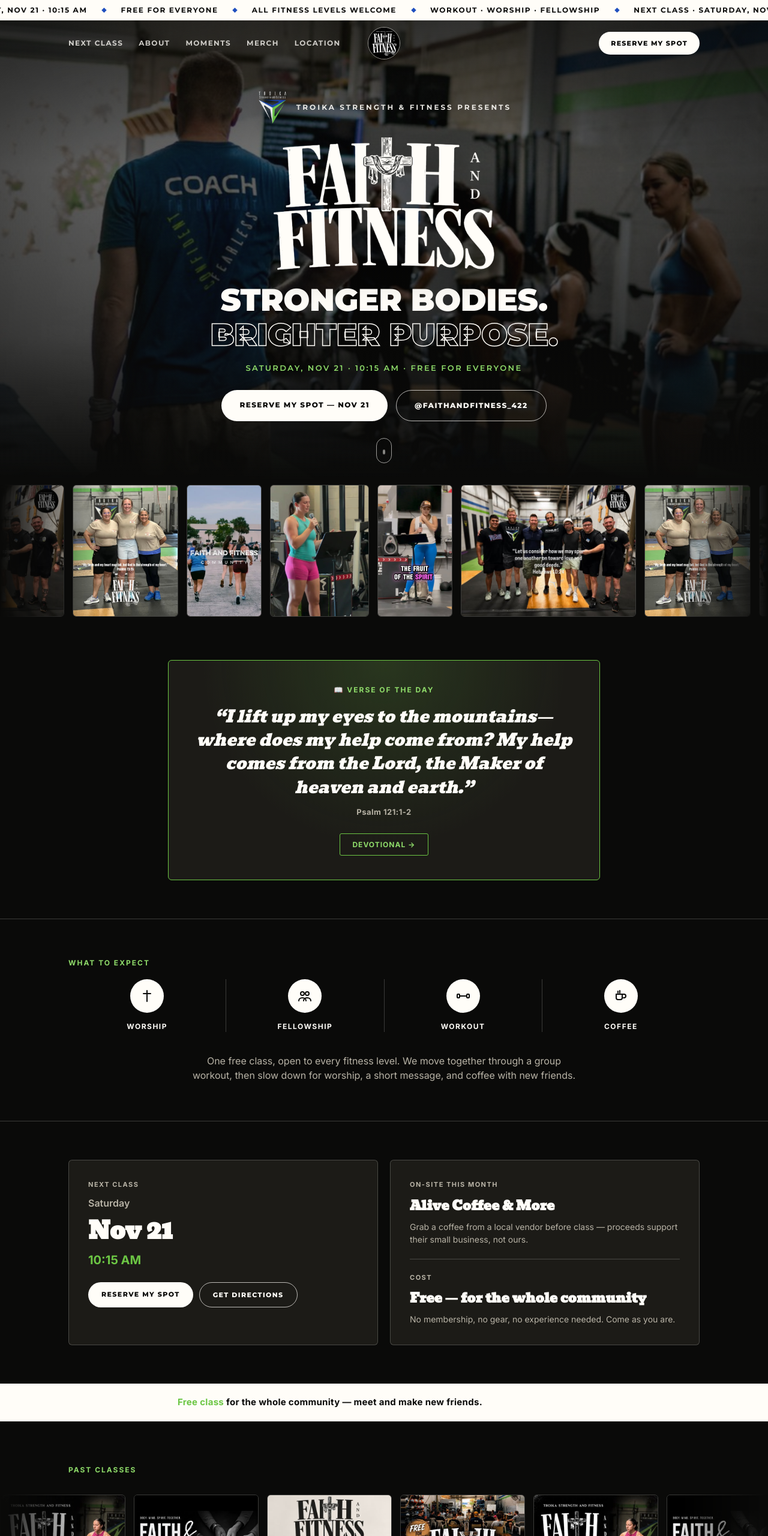
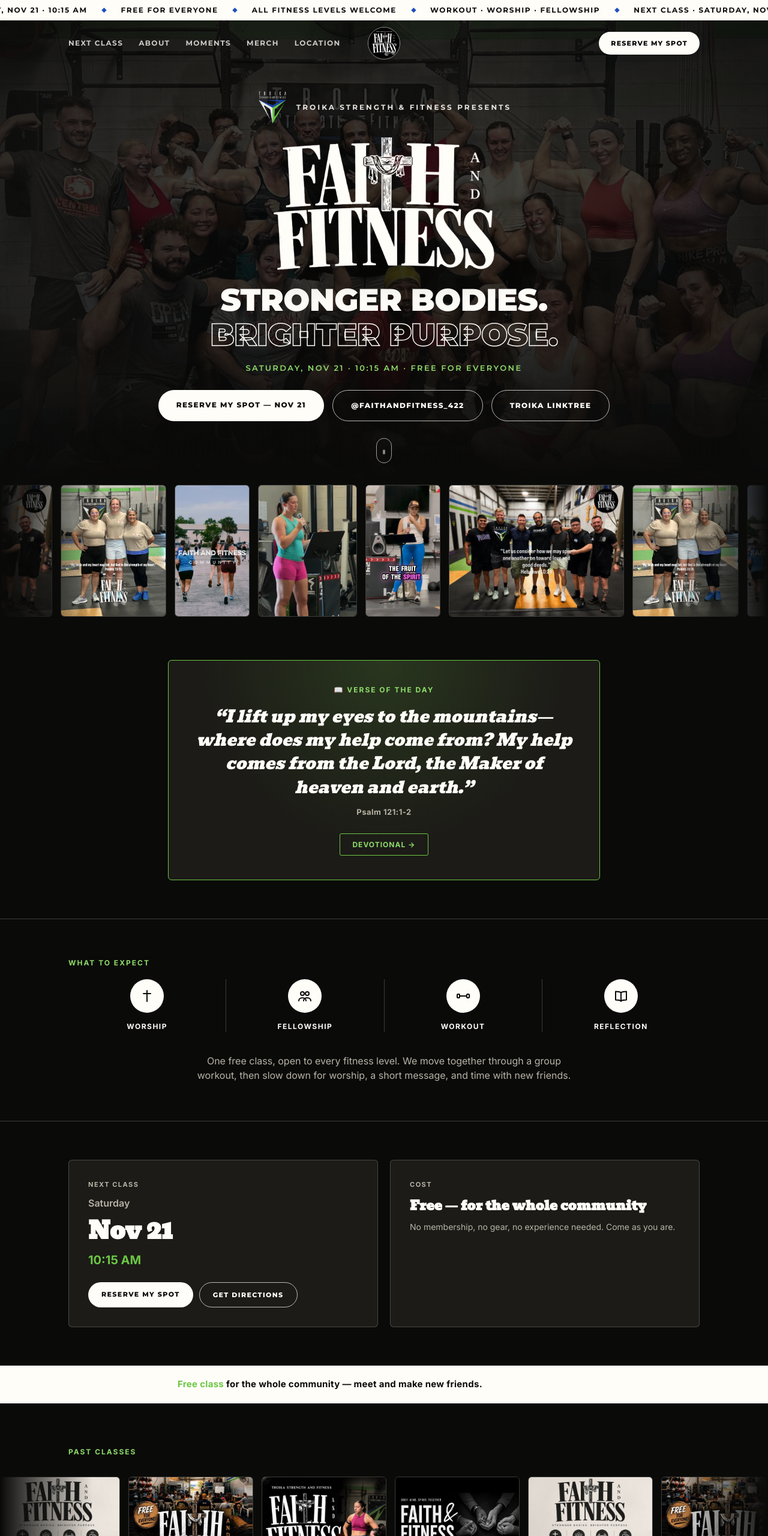
Before and after one commit to blakewjohnson44-dot/faith-and-fitness, a plain HTML site: page index.html in a window 1280 px wide. Shown: the top 2560 px of the page at 60% size. Drawn offline with Linux system fonts and the light colour scheme; animation ran at ten frames a second.

Commit message:
Fix the photo strips, rotate six hero photos, add Linktree, drop coffee
Photo strips: the hero strip stopped scrolling on laptop-width screens
because one set of its photos was narrower than the screen, so it hit
the end of the track before it could loop. The script now repeats the
set (in pairs, once the photos have loaded) until it's wider than the
strip. It also keeps the scroll position as an exact number, so the
small per-frame steps aren't rounded away (Safari in particular).

Hero: six photos now cross-fade every 6 seconds, alternating workout
and worship: coaching, the whole-class group photo, two barbell lifts,
a class workout (all from troikastrengthandfitness.com, in
assets/hero/), and the worship still. The rotation is JS-driven, so
adding or removing a photo is just an edit to the list in index.html.
The overlay is a little darker so the headline reads over busy photos.

Hero buttons: added "Troika Linktree" next to Reserve My Spot and
@faithandfitness_422.

Coffee isn't offered anymore: "What to Expect" swaps Coffee for
Reflection (matching the class flyers) and the line below it no longer
mentions coffee; the coffee vendor is cleared so the "On-site this
month" card stays hidden.

Asset links are bumped to ?v=2026-11-14 so visitors get the new files.

Co-Authored-By: Claude Opus 5.5 <noreply@anthropic.com>

```diff
--- a/css/styles.css
+++ b/css/styles.css
@@ -234,7 +234,7 @@ a { color: inherit; text-decoration: none; }
   isolation: isolate;
 }
 
-/* Two photos slowly cross-fade: the workout, then worship */
+/* Photos cross-fade one at a time (see the hero rotation in js/main.js) */
 .hero-bg {
   position: absolute;
   inset: 0;
@@ -247,27 +247,22 @@ a { color: inherit; text-decoration: none; }
   width: 100%;
   height: 100%;
   object-fit: cover;
-  object-position: 50% 35%;
   opacity: 0;
+  transform: scale(1.08);
   filter: grayscale(0.25) contrast(1.05);
-  animation: hero-fade 16s ease-in-out infinite;
+  transition: opacity 1.6s ease, transform 8s ease-out;
 }
-.hero-bg img:nth-child(1) { opacity: 1; }
-.hero-bg img:nth-child(2) { animation-delay: 8s; object-position: 50% 25%; }
+.hero-bg img.is-active {
+  opacity: 1;
+  transform: scale(1);
+}
 .hero-bg::after {
   content: "";
   position: absolute;
   inset: 0;
   background:
-    linear-gradient(to bottom, rgba(10, 10, 9, 0.75) 0%, rgba(10, 10, 9, 0.45) 35%, rgba(10, 10, 9, 0.6) 70%, var(--bg) 100%),
+    linear-gradient(to bottom, rgba(10, 10, 9, 0.78) 0%, rgba(10, 10, 9, 0.6) 35%, rgba(10, 10, 9, 0.68) 70%, var(--bg) 100%),
     radial-gradient(ellipse at 50% 45%, transparent 0%, rgba(10, 10, 9, 0.55) 80%);
-}
-@keyframes hero-fade {
-  0% { opacity: 0; transform: scale(1.1); }
-  10% { opacity: 1; }
-  50% { opacity: 1; }
-  60% { opacity: 0; transform: scale(1); }
-  100% { opacity: 0; transform: scale(1); }
 }
 
 .hero-inner {
@@ -429,9 +424,8 @@ a { color: inherit; text-decoration: none; }
 
 @media (prefers-reduced-motion: reduce) {
   .announce-track,
-  .hero-bg img,
   .hero-scroll span { animation: none; }
-  .hero-bg img:nth-child(2) { opacity: 0; }
+  .hero-bg img { transition: none; transform: none; }
 }
 
 /* ---------- Photo placeholders ---------- */
--- a/index.html
+++ b/index.html
@@ -26,7 +26,7 @@
 <link rel="preconnect" href="https://fonts.googleapis.com">
 <link rel="preconnect" href="https://fonts.gstatic.com" crossorigin>
 <link href="https://fonts.googleapis.com/css2?family=Bevan&amp;family=Inter:wght@400;500;600;700&amp;family=Montserrat:wght@600;700;800;900&amp;display=swap" rel="stylesheet">
-<link rel="stylesheet" href="css/styles.css?v=2026-11-13">
+<link rel="stylesheet" href="css/styles.css?v=2026-11-14">
 </head>
 <body>
 
@@ -67,8 +67,12 @@
 
   <section class="hero">
     <div class="hero-bg" aria-hidden="true">
-      <img src="assets/coaching.jpg" alt="">
-      <img src="assets/hero-6.jpg" alt="">
+      <img class="is-active" src="assets/coaching.jpg" alt="" style="object-position: 50% 35%">
+      <img src="assets/hero/group.jpg" alt="" style="object-position: 50% 40%">
+      <img src="assets/hero/lift-1.jpg" alt="" style="object-position: 50% 45%">
+      <img src="assets/hero-6.jpg" alt="" style="object-position: 50% 25%">
+      <img src="assets/hero/class.jpg" alt="" style="object-position: 50% 40%">
+      <img src="assets/hero/lift-2.jpg" alt="" style="object-position: 50% 50%">
     </div>
     <div class="wrap hero-inner">
       <a class="hero-presents" href="https://troikastrengthandfitness.com" target="_blank" rel="noopener">
@@ -81,6 +85,7 @@
       <div class="hero-actions">
         <a class="btn btn-solid" href="https://www.troikastrengthandfitness.com/about-4" target="_blank" rel="noopener" data-next-link="with-date">Class Details</a>
         <a class="btn btn-line" href="https://www.instagram.com/faithandfitness_422/" target="_blank" rel="noopener">@faithandfitness_422</a>
+        <a class="btn btn-line" href="https://linktr.ee/Troikastrengthandfitness" target="_blank" rel="noopener">Troika Linktree</a>
       </div>
     </div>
     <a class="hero-scroll" href="#votd" aria-label="Scroll to content"><span></span></a>
@@ -140,12 +145,12 @@
         </div>
         <div class="pillar">
           <span class="pillar-icon" aria-hidden="true">
-            <svg viewBox="0 0 24 24" fill="none" stroke="currentColor" stroke-width="1.75" stroke-linecap="round" stroke-linejoin="round"><path d="M4 9h13a3 3 0 0 1 0 6h-1"/><path d="M4 9v6a3 3 0 0 0 3 3h4a3 3 0 0 0 3-3V9"/><line x1="7" y1="4" x2="7" y2="7"/><line x1="10" y1="3" x2="10" y2="7"/></svg>
+            <svg viewBox="0 0 24 24" fill="none" stroke="currentColor" stroke-width="1.75" stroke-linecap="round" stroke-linejoin="round"><path d="M12 6.5C10.5 5 8 4.5 3 4.5v14c5 0 7.5.5 9 2 1.5-1.5 4-2 9-2v-14c-5 0-7.5.5-9 2Z"/><line x1="12" y1="6.5" x2="12" y2="20.5"/></svg>
           </span>
-          <span class="pillar-label">Coffee</span>
+          <span class="pillar-label">Reflection</span>
         </div>
       </div>
-      <p class="pillars-blurb">One free class, open to every fitness level. We move together through a group workout, then slow down for worship, a short message, and coffee with new friends.</p>
+      <p class="pillars-blurb">One free class, open to every fitness level. We move together through a group workout, then slow down for worship, a short message, and time with new friends.</p>
     </div>
   </section>
 
@@ -312,6 +317,6 @@
   window.va = window.va || function () { (window.vaq = window.vaq || []).push(arguments); };
 </script>
 <script defer src="/_vercel/insights/script.js"></script>
-<script src="js/main.js?v=2026-11-13"></script>
+<script src="js/main.js?v=2026-11-14"></script>
 </body>
 </html>
--- a/js/main.js
+++ b/js/main.js
@@ -3,7 +3,7 @@ const NEXT_CLASS = {
   date: "2026-11-21", // YYYY-MM-DD
   time: "10:15 AM",
   reserveUrl: "https://troikastrengthandfitness.wodify.com/OnlineSalesPage/Main?q=MembershipType%7CLocationId%3D6740%26ClassId%3D198736784%26HasProgramAccess%3DFalse", // Wodify booking link for this class; leave "" until Troika posts it
-  coffee: "Alive Coffee & More", // on-site coffee vendor, e.g. "Alive Coffee & More"; leave "" if none
+  coffee: "", // on-site coffee vendor, e.g. "Alive Coffee & More"; leave "" if none
   flyer: "assets/flyers/2026-11-21.jpg", // this class's flyer image, e.g. "assets/flyers/2026-11-21.jpg"; shown in the "Save your spot?" popup; leave "" if none
 };
 // =====================================================
@@ -76,6 +76,17 @@ const classIsReservable = classIsUpcoming && Boolean(NEXT_CLASS.reserveUrl);
 
 document.getElementById("year").textContent = new Date().getFullYear();
 
+// Hero background: cross-fade to the next photo every few seconds
+const heroSlides = [...document.querySelectorAll(".hero-bg img")];
+if (heroSlides.length > 1 && !window.matchMedia("(prefers-reduced-motion: reduce)").matches) {
+  let heroIndex = 0;
+  setInterval(() => {
+    heroSlides[heroIndex].classList.remove("is-active");
+    heroIndex = (heroIndex + 1) % heroSlides.length;
+    heroSlides[heroIndex].classList.add("is-active");
+  }, 6000);
+}
+
 // Transparent header over the hero turns solid once the page scrolls
 const overlayHeader = document.querySelector(".site-header.is-overlay");
 if (overlayHeader) {
@@ -108,9 +119,27 @@ function initAutoScroll(root) {
   const SPEED = 32; // px per second
   const RESUME_DELAY = 2000;
 
+  // The markup holds the slides twice (one set + its duplicate). The loop only
+  // works if one set is wider than the strip, so on wide screens repeat the set
+  // (in pairs, keeping both halves identical) until it is.
+  const baseSlides = [...track.children].slice(0, track.children.length / 2);
+  let copies = 2;
+  const baseImages = baseSlides.flatMap((slide) => [...slide.querySelectorAll("img")]);
+  const fillTrack = () => {
+    // wait until every photo has its real width, or the math comes out short
+    if (baseImages.some((img) => !img.complete || img.naturalWidth === 0)) return;
+    while (track.scrollWidth / 2 < root.clientWidth + 40 && copies < 16) {
+      for (let i = 0; i < 2; i++) {
+        baseSlides.forEach((slide) => track.appendChild(slide.cloneNode(true)));
+      }
+      copies += 2;
+    }
+  };
+
   let setWidth = 0;
   let hasPositioned = false;
   const measure = () => {
+    fillTrack();
     setWidth = track.scrollWidth / 2;
     // start reverse-direction carousels mid-way so they have room to decrement
     if (!hasPositioned && direction === -1 && setWidth > 0) {
@@ -175,12 +204,22 @@ function initAutoScroll(root) {
 
   if (reduceMotion) return;
 
+  // Browsers round scrollLeft to whole pixels, so a sub-pixel step per frame
+  // would be lost. Keep the exact position here and write it out each frame.
+  let position = root.scrollLeft;
   let lastTime = null;
   const step = (timestamp) => {
     if (!paused && setWidth > 0) {
       if (lastTime == null) lastTime = timestamp;
       const dt = (timestamp - lastTime) / 1000;
-      root.scrollLeft += direction * SPEED * dt;
+      // pick up any jump from dragging, wheel, or the loop wrap
+      if (Math.abs(root.scrollLeft - position) > 2) position = root.scrollLeft;
+      position += direction * SPEED * dt;
+      if (position >= setWidth) position -= setWidth;
+      else if (position <= 0) position += setWidth;
+      root.scrollLeft = position;
+    } else {
+      position = root.scrollLeft;
     }
     lastTime = timestamp;
     requestAnimationFrame(step);
```
Also changed, not shown: merch.html (+2 -2 lines), assets/hero/class.jpg (added), assets/hero/group.jpg (added), assets/hero/lift-1.jpg (added), assets/hero/lift-2.jpg (added), 1 other file.
